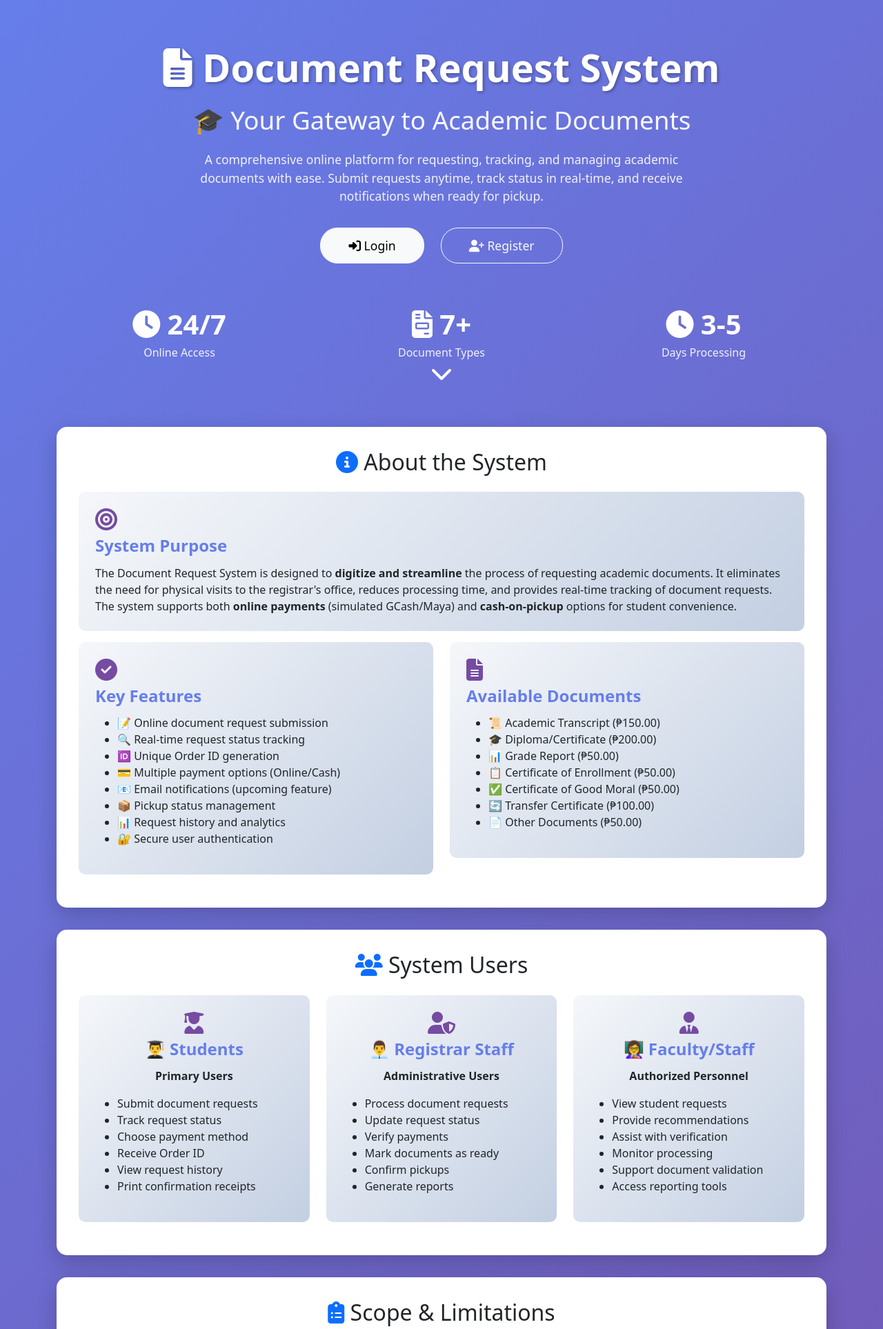
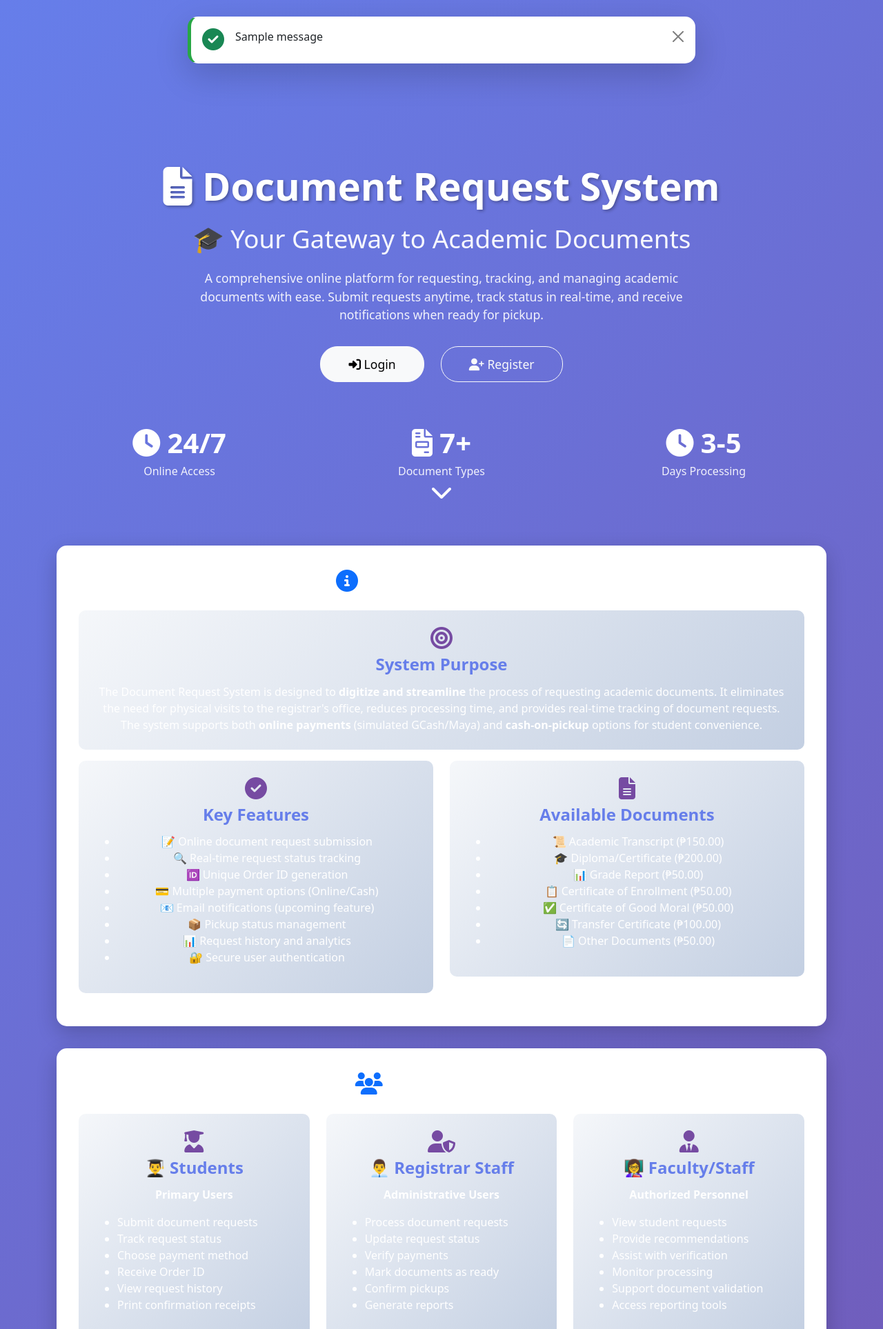
Before and after one commit to deybii/document-request-system, a Django app: page / in a window 1280 px wide. Shown: the top 1927 px of the page at 69% size. Run offline with Django 5.2, Linux system fonts and the light colour scheme; tables that the repository leaves empty hold one stand-in row (values such as "Sample post"); one stand-in notice (Sample message) is shown.

Commit message:
added message for register

```diff
--- a/docrequest/templates/index.html
+++ b/docrequest/templates/index.html
@@ -168,6 +168,48 @@
 </head>
 <body>
     <div class="container">
+    <!-- ✅ Messages Display Section -->
+    {% if messages %}
+    <div class="row mt-4">
+        <div class="col-md-8 mx-auto">
+            {% for message in messages %}
+            <div class="alert alert-dismissible fade show shadow-lg"
+                role="alert"
+                style="animation: slideInDown 0.5s ease;
+                        border-radius: 15px;
+                        background: white;
+                        color: #212529;
+                        border-left: 5px solid {% if 'success' in message.tags %}#28a745{% elif 'error' in message.tags %}#dc3545{% elif 'warning' in message.tags %}#ffc107{% else %}#17a2b8{% endif %};">
+                <div class="d-flex align-items-start">
+                    <div class="me-3">
+                        {% if 'success' in message.tags %}
+                            <i class="fas fa-check-circle fa-2x text-success"></i>
+                        {% elif 'error' in message.tags %}
+                            <i class="fas fa-exclamation-circle fa-2x text-danger"></i>
+                        {% elif 'warning' in message.tags %}
+                            <i class="fas fa-exclamation-triangle fa-2x text-warning"></i>
+                        {% else %}
+                            <i class="fas fa-info-circle fa-2x text-info"></i>
+                        {% endif %}
+                    </div>
+                    <div class="flex-grow-1">
+                        {% if 'safe' in message.tags %}
+                            {{ message|safe }}
+                        {% else %}
+                            {{ message }}
+                        {% endif %}
+                    </div>
+                    <button type="button" class="btn-close" data-bs-dismiss="alert"></button>
+                </div>
+            </div>
+            {% endfor %}
+        </div>
+    </div>
+    {% endif %}
+
+    <!-- Hero Section -->
+    <div class="hero-section position-relative">
+        <!-- ... rest of hero section ... -->
         <!-- Hero Section -->
         <div class="hero-section position-relative">
             <h1><i class="fas fa-file-alt"></i> Document Request System</h1>
@@ -594,6 +636,36 @@
         registerModal.show();
     }
 
+    // ✅ Auto-open login modal after successful registration
+    document.addEventListener('DOMContentLoaded', function() {
+        const successAlert = document.querySelector('.alert-success');
+
+        if (successAlert && successAlert.textContent.includes('Registration Successful')) {
+            // Close register modal if open
+            const registerModal = bootstrap.Modal.getInstance(document.getElementById('registerModal'));
+            if (registerModal) {
+                registerModal.hide();
+            }
+
+            // Open login modal after a short delay
+            setTimeout(() => {
+                const loginModal = new bootstrap.Modal(document.getElementById('loginModal'));
+                loginModal.show();
+
+                // Focus on school ID input
+                setTimeout(() => {
+                    const schoolIdInput = document.querySelector('#loginModal input[name="username"]');
+                    if (schoolIdInput) {
+                        schoolIdInput.focus();
+                    }
+                }, 500);
+            }, 500);
+
+            // Scroll to top to see the message
+            window.scrollTo({ top: 0, behavior: 'smooth' });
+        }
+    });
+
     // Smooth scroll for scroll indicator
     document.querySelector('.scroll-indicator')?.addEventListener('click', function() {
         window.scrollTo({
@@ -602,5 +674,18 @@
         });
     });
 </script>
+
+<style>
+@keyframes slideInDown {
+    from {
+        opacity: 0;
+        transform: translateY(-30px);
+    }
+    to {
+        opacity: 1;
+        transform: translateY(0);
+    }
+}
+</style>
 </body>
 </html>
--- a/docrequest/views.py
+++ b/docrequest/views.py
@@ -54,13 +54,26 @@
             register_form = RegisterForm(request.POST)
             if register_form.is_valid():
                 user = register_form.save()
-                login(request, user)
+                profile = user.profile
+
                 messages.success(
                     request,
-                    f'✅ Registration successful! Welcome, {user.get_full_name()}! '
-                    f'Your account email is: {user.email}'
+                    f'<div class="text-center">'
+                    f'<i class="fas fa-check-circle fa-3x text-success mb-3"></i><br>'
+                    f'<h4 class="mb-3">Registration Successful!</h4>'
+                    f'<p class="mb-3">Welcome, <strong>{user.get_full_name()}</strong>!</p>'
+                    f'<div class="alert alert-light border">'
+                    f'<i class="fas fa-id-badge me-2"></i><strong>School ID:</strong> {profile.school_id}<br>'
+                    f'<i class="fas fa-envelope me-2"></i><strong>Email:</strong> {user.email}<br>'
+                    f'<i class="fas fa-user-tag me-2"></i><strong>Role:</strong> {profile.get_role_display()}'
+                    f'</div>'
+                    f'<p class="mb-2"><i class="fas fa-sign-in-alt me-2"></i>Please use your <strong>School ID</strong> and password to log in.</p>'
+                    f'<small class="text-muted">Your account is ready to use!</small>'
+                    f'</div>',
+                    extra_tags='safe login-ready'  # ✅ Special tag for JavaScript
                 )
-                return redirect('home')
+
+                return redirect('index')
             else:
                 for field, errors in register_form.errors.items():
                     for error in errors:
```
